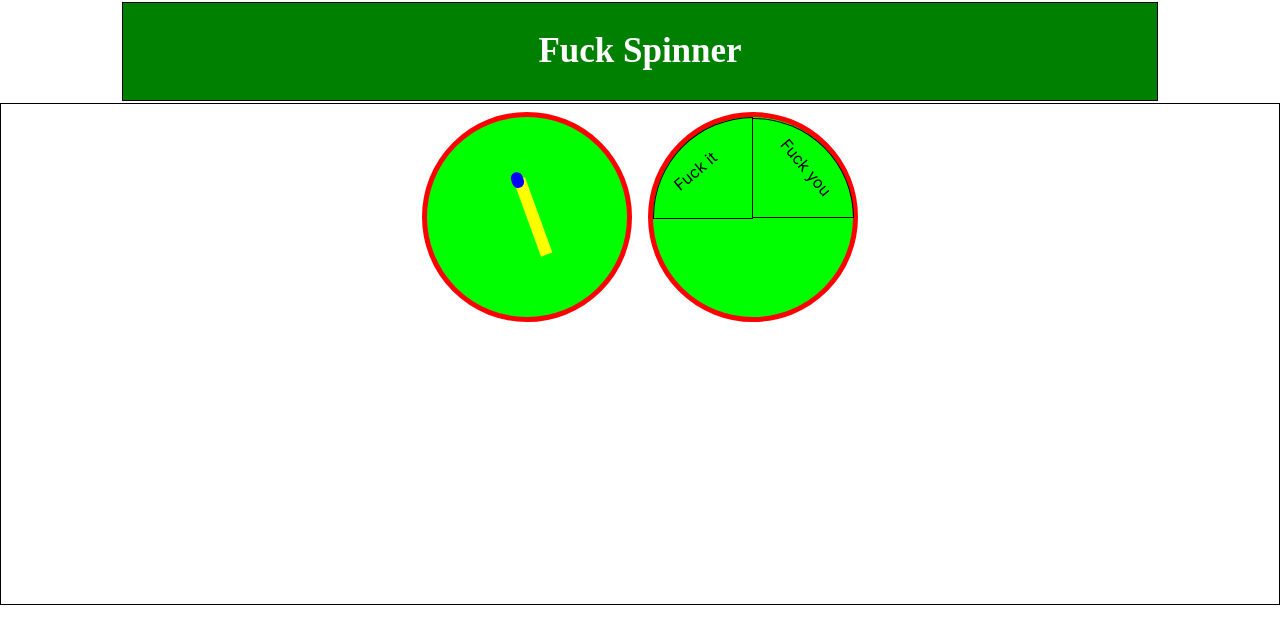
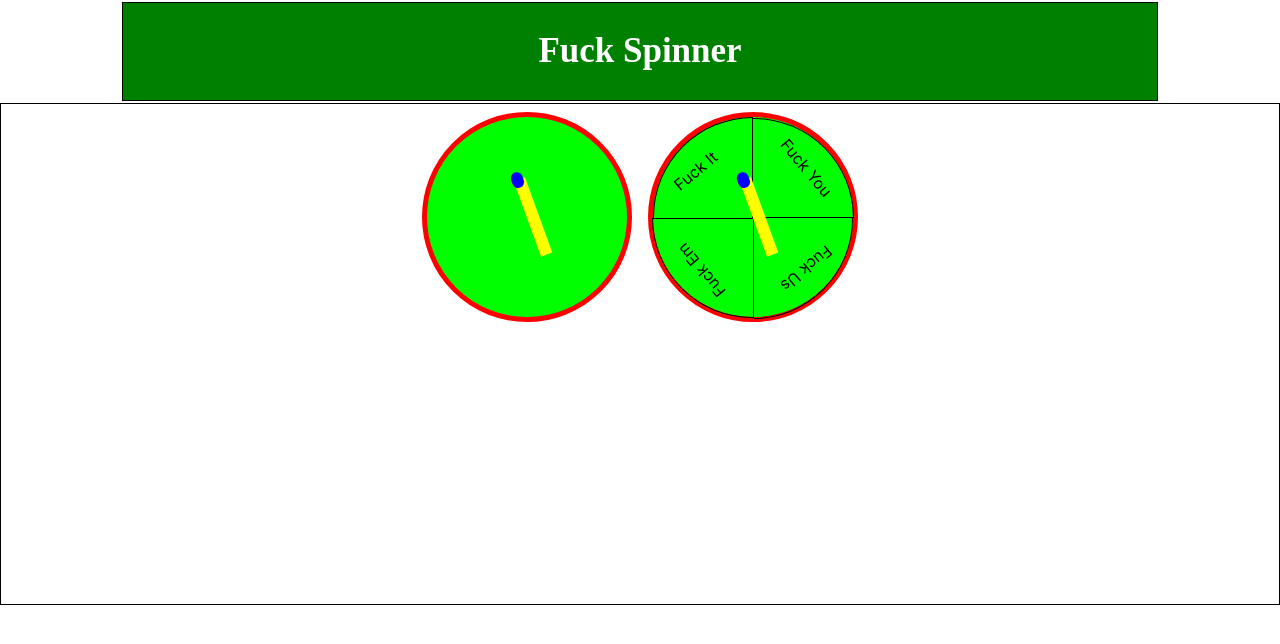
Before and after one commit to Knewmule/spinnerGame, a React (Create React App) app in the folder fuckspinner/: page / in a window 1280 px wide. Shown: the top 644 px of the page. Built offline with nearby package versions, Linux system fonts and the light colour scheme.

Commit message:
spinner add

```diff
--- /dev/null
+++ b/fuckspinner/src/Aligner/Aligner.jsx
@@ -0,0 +1,59 @@
+import {styled} from 'styled-components';
+
+export const Bluedot = styled.div`
+
+/*Spinner Style */
+  /* Blue dot*/
+  left: 18%;
+  right:0%;
+  top:90%;
+  bottom:0%;
+
+    position:absolute;
+    height:20%;
+    width:100%;
+    background-color:blue;
+    border-radius:100px;
+
+`
+
+export const Align = styled.span`
+
+/*Spinner in the circle gets bigger yellowish*/
+
+  height: 40%;
+  width:6%;
+  background-color:yellow;
+  animation: circleit linear 4s ;
+
+
+  position:absolute;
+  left:50%;
+  right:0%;
+  top:30%;
+  bottom:0%;
+  z-index:1;
+  transform:rotate(160deg);
+
+
+/*Spinner Keyframe Animations*/
+@keyframes circleit {
+  1% {
+  transform: rotate(10deg);
+  }
+  25% {
+    transform: rotate(230deg);
+  }
+  100%{
+    transform: rotate(450deg);
+  }
+}
+`
+export default function Aligner(){
+
+    return (
+        <Align>
+            <Bluedot />
+        </Align>
+    )
+}
--- a/fuckspinner/src/Circlefucks/Circlefucks.jsx
+++ b/fuckspinner/src/Circlefucks/Circlefucks.jsx
@@ -1,13 +1,15 @@
 import {styled} from 'styled-components';
 import { useState } from 'react';
-const Fucks = styled.div`
-display:flex;
-  flex-direction:row;
-  justify-content:center;
-  align-content:space-evenly;
-  width:100%;
-  height:100%;
-`
+import  Aligner  from '../Aligner/Aligner.jsx';
+// import {Aligner, Bluedot} from '../Core/Core.jsx';
+// const Fucks = styled.div`
+// display:flex;
+//   flex-direction:row;
+//   justify-content:center;
+//   align-content:space-evenly;
+//   width:100%;
+//   height:100%;
+// `
 const Drawoutspan = styled.span`
 display:flex;
   justify-content:baseline;
@@ -39,46 +41,28 @@ display:flex;
 `
 
 
-
 export default function Circlefucks(){
 
-    const circlerotate = [
-        'it',0+'deg', 'you',90+'deg','them',-90+'deg','us',180+'deg'
-    ]
+    const circlerotate = {
+        it:0+'deg', you:90+'deg',them:-90+'deg',us:180+'deg'
+      }
     return (
-
-            circlerotate.map((deg,i)=>{
-
-              if(i%2 && i < 4){
-                return(
-
-              <>
-
-
-                  <Drawout key={i} id={deg}>
-                  {console.log(i, deg)}
-            <Drawoutspan key={i} >Fuck {circlerotate[i-1]}</Drawoutspan>
+            <>
+            <Drawout id={circlerotate.it}>
+              <Drawoutspan >Fuck It</Drawoutspan>
             </Drawout>
-
-
-              </>
-              )
-              }else{
-                <Fucksr>
-                return (
-
-
-
-            <Drawout key={i}id={deg}>
-            <Drawoutspan key={i}>Fuck Them</Drawoutspan>
+            <Drawout id={circlerotate.you}>
+              <Drawoutspan>Fuck You</Drawoutspan>
             </Drawout>
-
-
-
-                )
-                </Fucksr>
-              }
-            })
-
+          <Aligner />
+          <Fucksr>
+            <Drawout id={circlerotate.them}>
+              <Drawoutspan>Fuck Em</Drawoutspan>
+            </Drawout>
+            <Drawout id={circlerotate.us}>
+              <Drawoutspan>Fuck Us</Drawoutspan>
+            </Drawout>
+          </Fucksr>
+            </>
     );
 }
--- a/fuckspinner/src/Core/Core.jsx
+++ b/fuckspinner/src/Core/Core.jsx
@@ -1,6 +1,7 @@
 import { styled } from "styled-components";
 import Circlefucks from "../Circlefucks/Circlefucks";
 import { useState } from "react";
+import Aligner from "../Aligner/Aligner"
 const Container = styled.div`
 
 
@@ -22,57 +23,6 @@ const Circle = styled.div`
       height: 200px;
       border-radius: 400px;
       margin: 0.5em;
-
-
-`
-const Bluedot = styled.div`
-
-/*Spinner Style */
-  /* Blue dot*/
-  left: 18%;
-  right:0%;
-  top:90%;
-  bottom:0%;
-
-    position:absolute;
-    height:20%;
-    width:100%;
-    background-color:blue;
-    border-radius:100px;
-
-`
-
-const Aligner = styled.span`
-
-/*Spinner in the circle gets bigger yellowish*/
-
-  height: 40%;
-  width:6%;
-  background-color:yellow;
-  animation: circleit linear 4s ;
-
-
-  position:absolute;
-  left:50%;
-  right:0%;
-  top:30%;
-  bottom:0%;
-  z-index:1;
-  transform:rotate(160deg);
-
-
-/*Spinner Keyframe Animations*/
-@keyframes circleit {
-  1% {
-  transform: rotate(10deg);
-  }
-  25% {
-    transform: rotate(230deg);
-  }
-  100%{
-    transform: rotate(450deg);
-  }
-}
 `
 const Fucks = styled.div`
 display:flex;
@@ -91,7 +41,7 @@ export default function Core(){
     return(
         <Container>
     <Circle>
-      <Aligner><Bluedot /></Aligner>
+      <Aligner />
     </Circle>
     <Circle>
       <Fucks>
```
